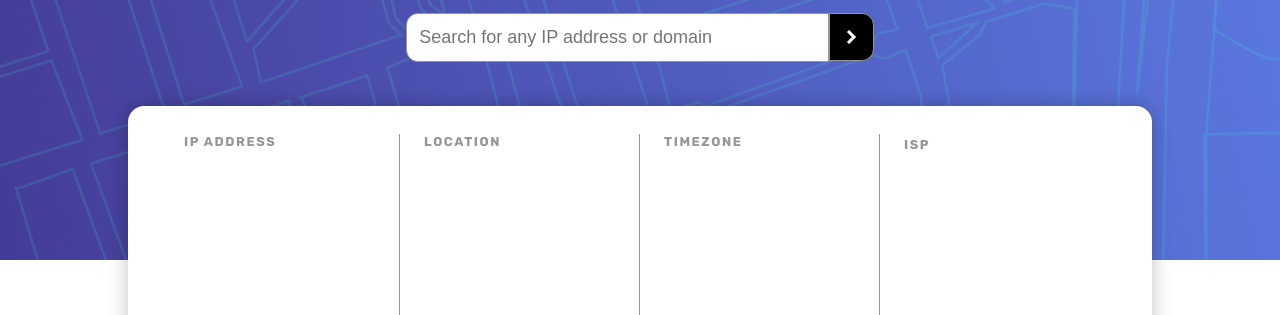
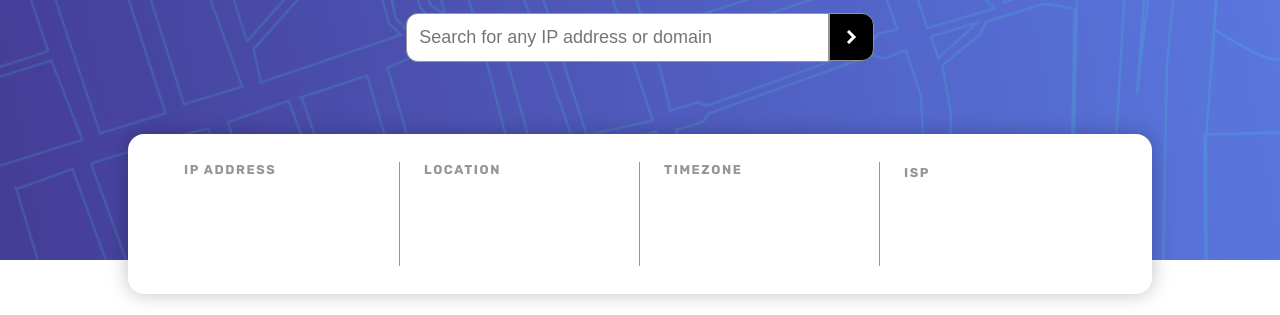
Before and after one commit to SaeM843/IP-Address-Tracker, a website: page index.html in a window 1280 px wide. Shown: the part 60-375 px from the top of the page. Drawn offline with Linux system fonts and the light colour scheme.

Commit message:
corrected the map position

```diff
--- a/index.html
+++ b/index.html
@@ -64,8 +64,8 @@
             <span class="info-field isp-result"></span>
           </div>
         </div>
-        <div class="map"></div>
       </div>
+      <div class="map"></div>
     </main>
 
     <!-- add offset value dynamically using the API -->
--- a/sass/config/_base.scss
+++ b/sass/config/_base.scss
@@ -1,7 +1,5 @@
 @use "./variables" as var;
 
 body {
-  width: 100vw;
-  height: 100vh;
   font-family: var.$main-font;
 }
--- a/sass/config/_main.scss
+++ b/sass/config/_main.scss
@@ -1,6 +1,9 @@
 @use "./variables" as var;
 
 .search {
+  min-width: 100vw;
+  min-height: 100vh;
+
   &__top {
     background-image: url("../../images/pattern-bg-desktop.png");
     background-repeat: no-repeat;
@@ -43,9 +46,9 @@
     position: relative;
     margin: 0 auto;
     width: 80%;
-    min-height: 30vh;
+    min-height: 20vh;
     z-index: 100;
-    top: 10%;
+    top: 20%;
     border-radius: 1rem;
     box-shadow: 0 0 1.2rem rgba(0, 0, 0, 0.25);
     padding: 1.75rem 2rem;
@@ -78,6 +81,6 @@
     }
   }
   .map {
-    height: 70vh;
+    min-height: 80vh;
   }
 }
```
Also changed, not shown: css/style.css, 1 other file.
